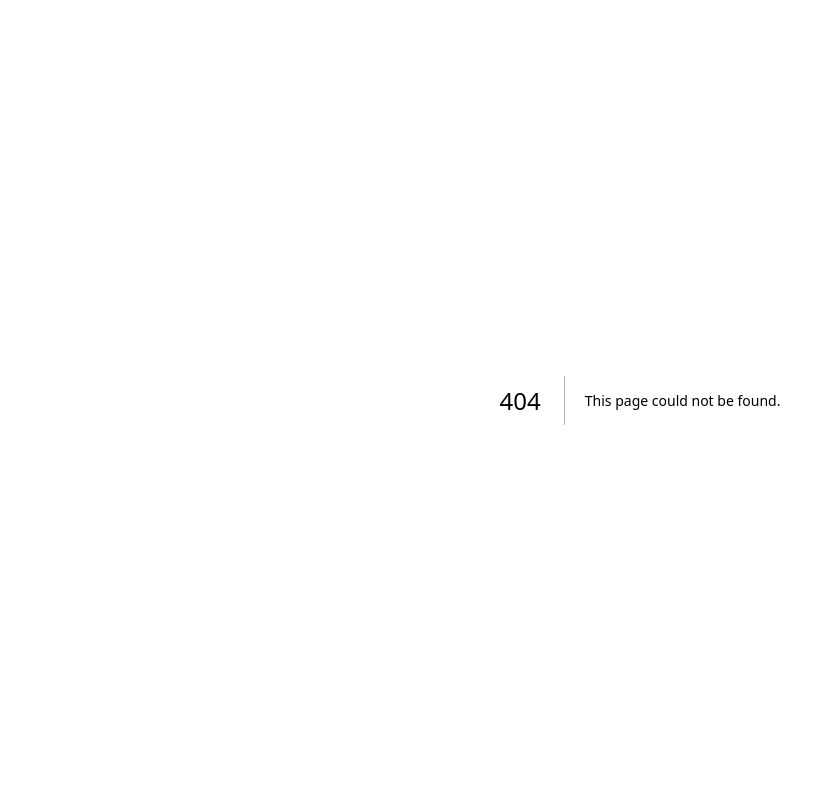
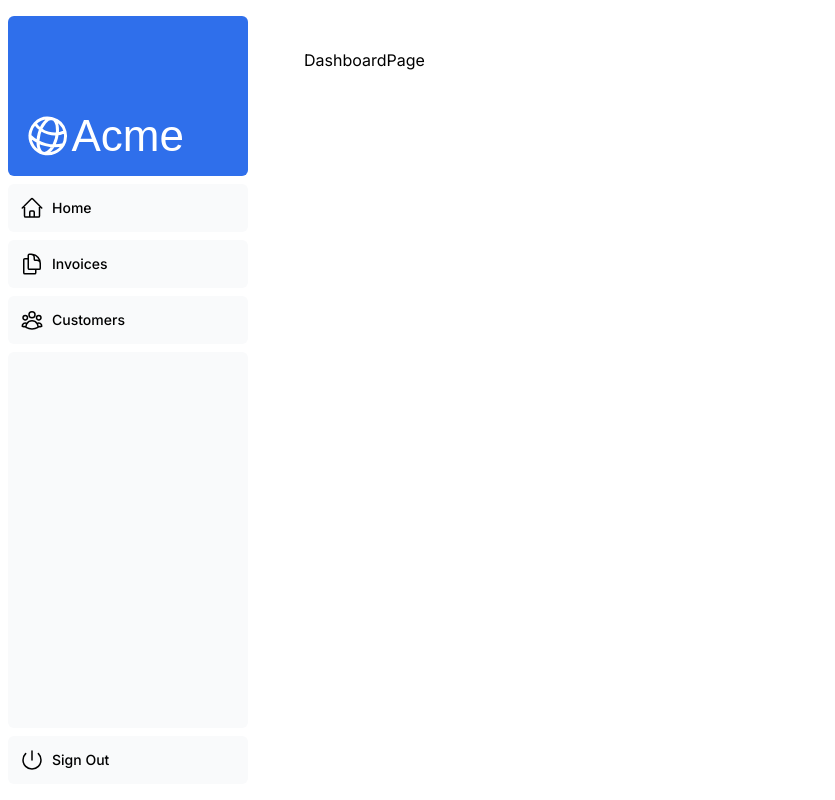
Before and after one commit to Stroller15/Nextjs-Dashboard, a Next.js app: page /dashboard in a window 1280 px wide. Before the commit this address had no page. Shown: the whole page, without its empty margins (0-835 px from the left). Built offline with nearby package versions, Linux system fonts and the light colour scheme; a web font is replaced by a local one.

Commit message:
build dashboard component with customes and invoices page

```diff
--- /dev/null
+++ b/app/dashboard/customers/page.tsx
@@ -0,0 +1,9 @@
+import React from 'react'
+
+const CustomersPage = () => {
+  return (
+    <div> CustomersPage</div>
+  )
+}
+
+export default CustomersPage
--- /dev/null
+++ b/app/dashboard/invoices/page.tsx
@@ -0,0 +1,9 @@
+import React from 'react'
+
+const InvoicesPage = () => {
+  return (
+    <div>InvoicesPage</div>
+  )
+}
+
+export default InvoicesPage
--- /dev/null
+++ b/app/dashboard/layout.tsx
@@ -0,0 +1,12 @@
+import SideNav from '@/app/ui/dashboard/sidenav';
+
+export default function Layout({ children }: { children: React.ReactNode }) {
+  return (
+    <div className="flex h-screen flex-col md:flex-row md:overflow-hidden">
+      <div className="w-full flex-none md:w-64">
+        <SideNav />
+      </div>
+      <div className="flex-grow p-6 md:overflow-y-auto md:p-12">{children}</div>
+    </div>
+  );
+}
--- /dev/null
+++ b/app/dashboard/page.tsx
@@ -0,0 +1,9 @@
+import React from 'react'
+
+const DashboardPage = () => {
+  return (
+    <div>DashboardPage</div>
+  )
+}
+
+export default DashboardPage
```
